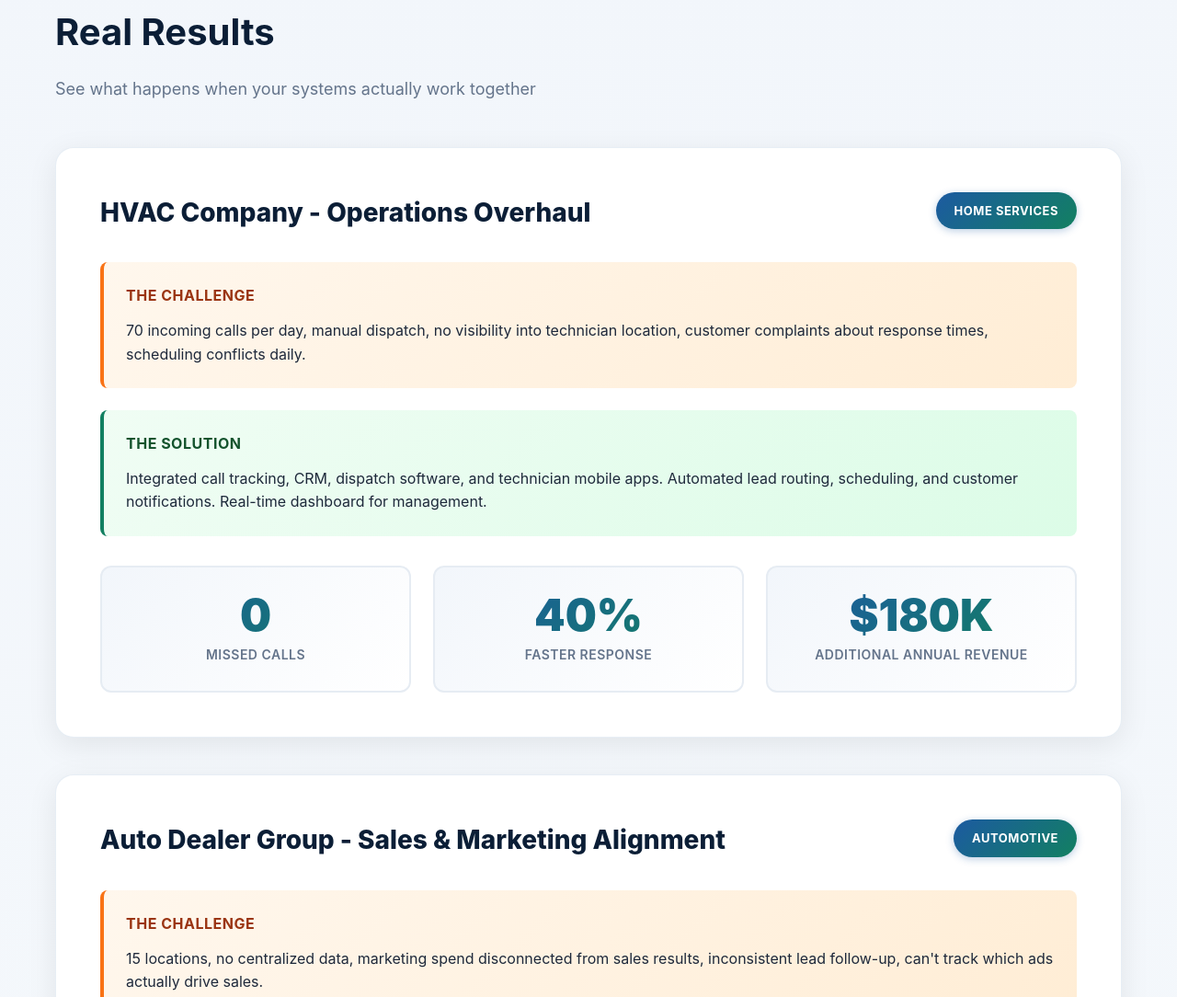
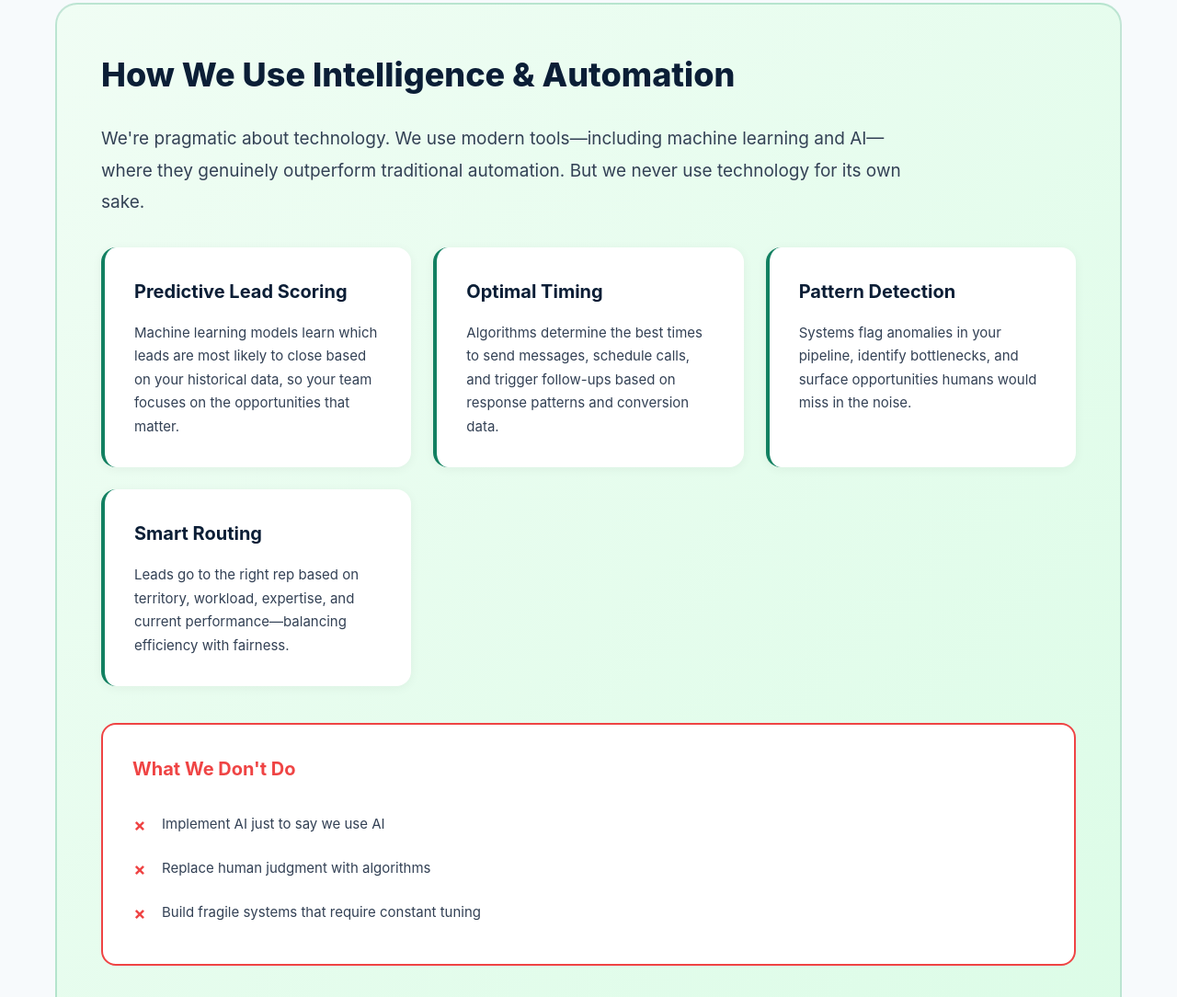
Before and after one commit to patrickboxfordpartners/boxfordsite, a plain HTML site: page services.html in a window 1280 px wide. Shown: the part 2686-3770 px from the top of the page at 92% size. Drawn offline with Linux system fonts and the light colour scheme; a script that the page names is missing.

Commit message:
Update services.html

```diff
--- a/services.html
+++ b/services.html
@@ -1353,6 +1353,46 @@
         </div>
     </div>
 </section>
+
+<!-- How We Use Intelligence & Automation -->
+<section class="section">
+    <div class="wrap">
+        <div class="intelligence-section">
+            <h2>How We Use Intelligence & Automation</h2>
+
+            <p class="intelligence-intro">
+                We're pragmatic about technology. We use modern tools—including machine learning and AI—where they genuinely outperform traditional automation. But we never use technology for its own sake.
+            </p>
+
+            <div class="intelligence-grid">
+                <div class="intelligence-card">
+                    <h4>Predictive Lead Scoring</h4>
+                    <p>Machine learning models learn which leads are most likely to close based on your historical data, so your team focuses on the opportunities that matter.</p>
+                </div>
+
+                <div class="intelligence-card">
+                    <h4>Optimal Timing</h4>
+                    <p>Algorithms determine the best times to send messages, schedule calls, and trigger follow-ups based on response patterns and conversion data.</p>
+                </div>
+
+                <div class="intelligence-card">
+                    <h4>Pattern Detection</h4>
+                    <p>Systems flag anomalies in your pipeline, identify bottlenecks, and surface opportunities humans would miss in the noise.</p>
+                </div>
+
+                <div class="intelligence-card">
+                    <h4>Smart Routing</h4>
+                    <p>Leads go to the right rep based on territory, workload, expertise, and current performance—balancing efficiency with fairness.</p>
+                </div>
+            </div>
+
+            <div class="intelligence-disclaimer">
+                <h4>What We Don't Do</h4>
+                <ul>
+                    <li>Implement AI just to say we use AI</li>
+                    <li>Replace human judgment with algorithms</li>
+                    <li>Build fragile systems that require constant tuning</li>
+    </section>
 
 <!-- Case Studies -->
 <section class="section section-alt">
```
